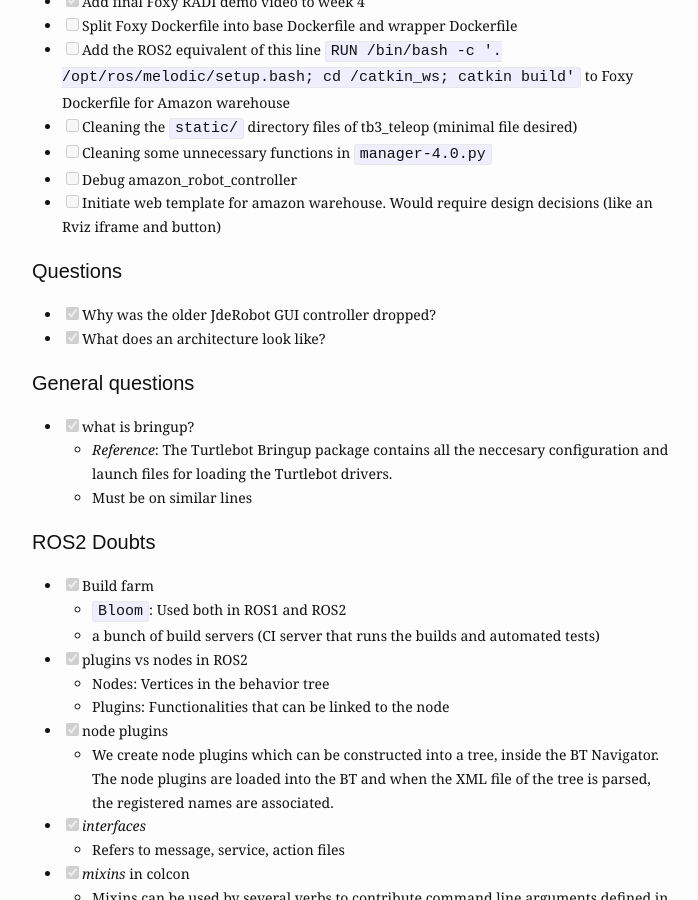
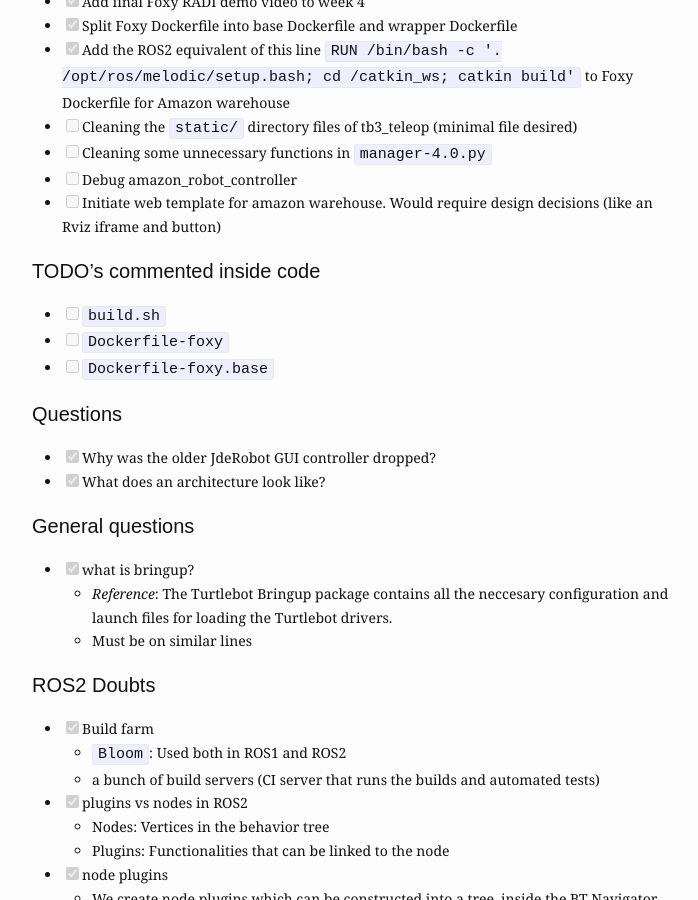
Before and after one commit to TheRoboticsClub/gsoc2021-Siddharth_Saha, a Jekyll site: the page built from docs/_posts/scribbles/2021-05-17-roughwork.md, in a window 1280 px wide and 900 px high, scrolled down 894 px. Shown: the whole window, without its empty margins (288-986 px from the left). Built offline with Jekyll 4.4.1, drawn with Linux system fonts in a browser that asks for light colours; nearby versions of some CDN libraries.

Commit message:
Updated roughwork

```diff
--- a/docs/_posts/scribbles/2021-05-17-roughwork.md
+++ b/docs/_posts/scribbles/2021-05-17-roughwork.md
@@ -22,12 +22,17 @@
 - [x] Check if Gazebo works after removing RUN layer installing Gazebo11 from Dockerfile (already installed via `ros-foxy-gazebo-*`)
 - [x] Check if console ros2 cmds work after replacing bashrc with radi-entrypoint
 - [x] Add final Foxy RADI demo video to week 4
-- [ ] Split Foxy Dockerfile into base Dockerfile and wrapper Dockerfile
-- [ ] Add the ROS2 equivalent of this line `RUN /bin/bash -c '. /opt/ros/melodic/setup.bash; cd /catkin_ws; catkin build'` to Foxy Dockerfile for Amazon warehouse
+- [x] Split Foxy Dockerfile into base Dockerfile and wrapper Dockerfile
+- [x] Add the ROS2 equivalent of this line `RUN /bin/bash -c '. /opt/ros/melodic/setup.bash; cd /catkin_ws; catkin build'` to Foxy Dockerfile for Amazon warehouse
 - [ ] Cleaning the `static/` directory files of tb3_teleop (minimal file desired)
 - [ ] Cleaning some unnecessary functions in `manager-4.0.py`
 - [ ] Debug amazon_robot_controller
 - [ ] Initiate web template for amazon warehouse. Would require design decisions (like an Rviz iframe and button)
+
+#### TODO's commented inside code
+- [ ] `build.sh`
+- [ ] `Dockerfile-foxy`
+- [ ] `Dockerfile-foxy.base`
 
 #### Questions
 - [x] Why was the older JdeRobot GUI controller dropped?
@@ -65,7 +70,7 @@
 
 #### Possible things to play with
 - [x] https://github.com/SteveMacenski/nav2_rosdevday_2021
-- [ ] https://github.com/aws-robotics/aws-robomaker-hospital-world
+- [x] https://github.com/aws-robotics/aws-robomaker-hospital-world
 - [ ] https://github.com/sea-bass/turtlebot3_behavior_demos
 - [ ] https://mushr.io/tutorials/mushr_navigation_system/
 - [ ] https://github.com/BehaviorTree/Groot
```
